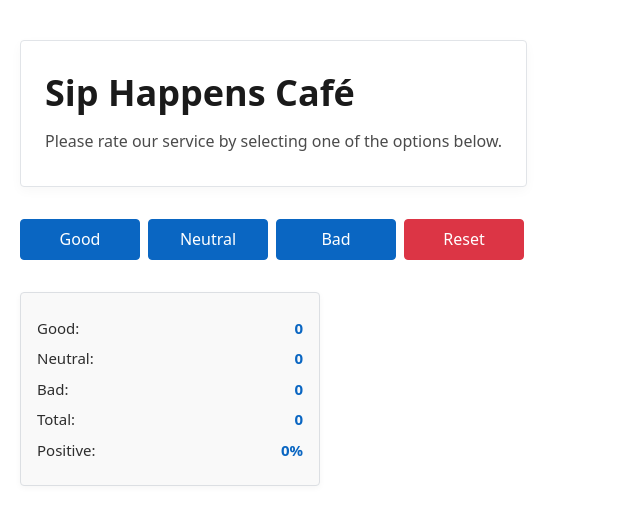
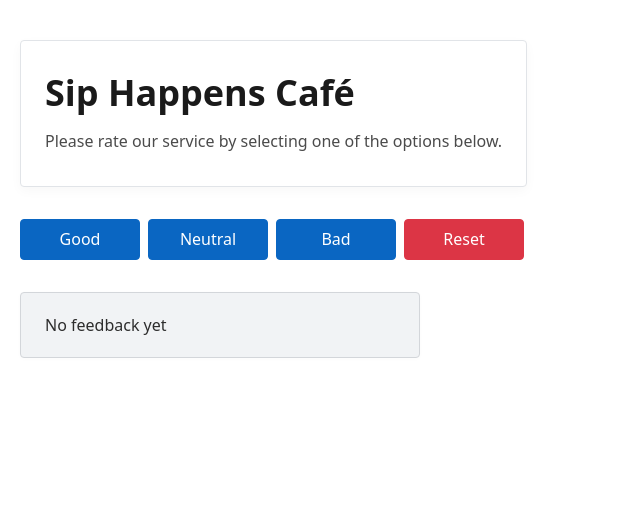
Before and after one commit to Dmytro15082014/02-react-cafe, a React (Vite) app: page / in a window 1280 px wide. Shown: the top 524 px of the page, without its empty margins (0-640 px from the left). Built offline with nearby package versions, Linux system fonts and the light colour scheme.

Commit message:
add notification

```diff
--- a/src/components/App/App.tsx
+++ b/src/components/App/App.tsx
@@ -3,6 +3,7 @@
 import type { Votes, VoteType } from "../../types/votes";
 import CafeInfo from "../CafeInfo/CafeInfo";
 import VoteOptions from "../VoteOptions/VoteOptions";
+import Notification from "../Notification/Notification";
 import VoteStats from "../VoteStats/VoteStats";
 
 export default function App() {
@@ -29,7 +30,11 @@
         onReset={resetVotes}
         canReset={showReset}
       />
-      <VoteStats votes={votes} totalVotes={total} positiveRate={positive} />
+      {total > 0 ? (
+        <VoteStats votes={votes} totalVotes={total} positiveRate={positive} />
+      ) : (
+        <Notification />
+      )}
     </div>
   );
 }
--- /dev/null
+++ b/src/components/Notification/Notification.tsx
@@ -0,0 +1,5 @@
+import css from "./Notification.module.css";
+
+export default function Notification() {
+  return <p className={css.message}>No feedback yet</p>;
+}
```
Also changed, not shown: src/components/Notification/Notification.module.css (renamed from src/components/Notification.module.css).
